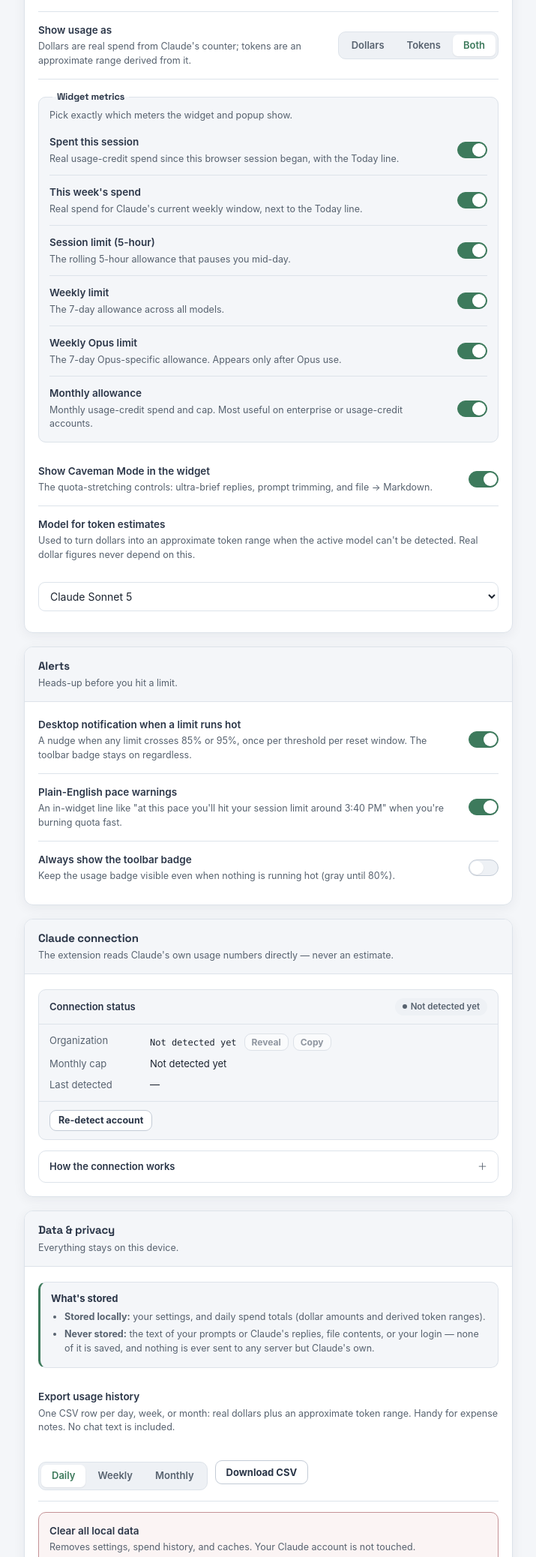
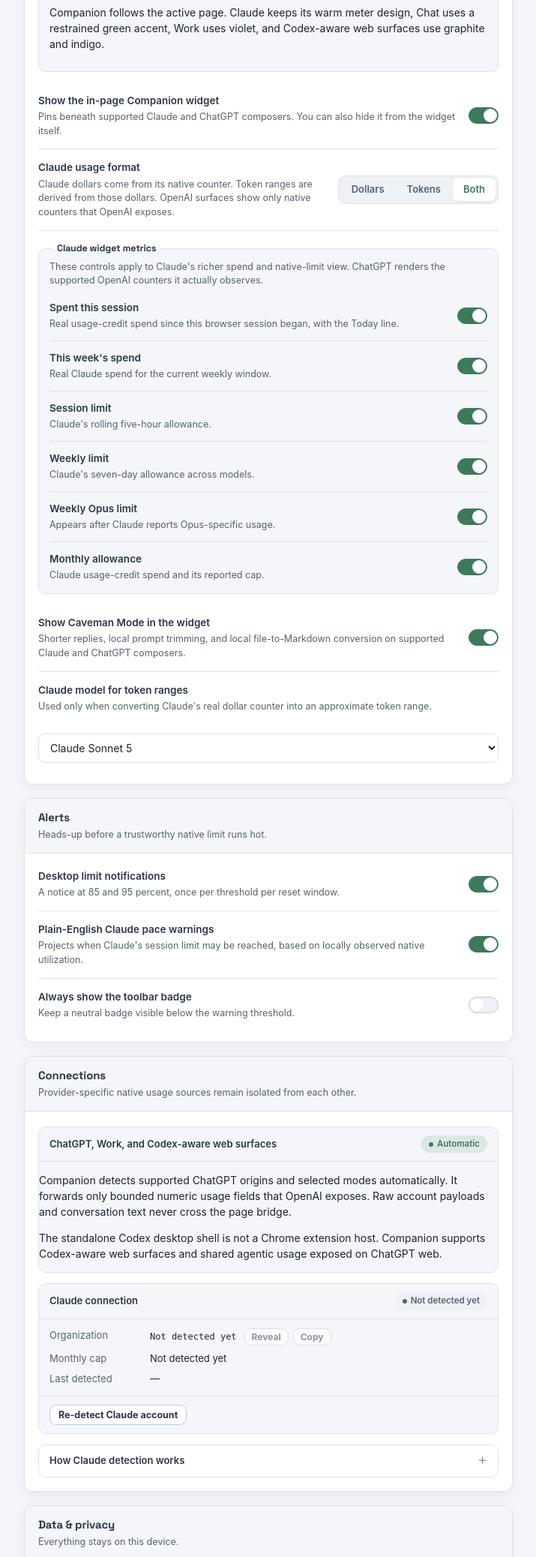
Before and after one commit to zgbrenner/companion, a browser extension: page src/options.html in a window 1280 px wide. Shown: the part 212-2288 px from the top of the page at 75% size, without its empty margins (386-1101 px from the left). Drawn offline with Linux system fonts and the light colour scheme.

Commit message:
feat: make Settings provider-aware

```diff
--- a/src/options.html
+++ b/src/options.html
@@ -3,7 +3,7 @@
 <head>
   <meta charset="utf-8" />
   <meta name="viewport" content="width=device-width, initial-scale=1" />
-  <title>Companion — Settings</title>
+  <title>Companion Settings</title>
   <link rel="stylesheet" href="options.css" />
 </head>
 <body>
@@ -25,30 +25,34 @@
     <nav class="section-nav" aria-label="Settings sections">
       <a href="#display" data-nav="display" class="active" aria-current="page">Display</a>
       <a href="#alerts" data-nav="alerts">Alerts</a>
-      <a href="#connection" data-nav="connection">Claude connection</a>
+      <a href="#connection" data-nav="connection">Connections</a>
       <a href="#privacy" data-nav="privacy">Data &amp; privacy</a>
     </nav>
 
     <main class="content">
-      <!-- ============ Display ============ -->
       <section class="card" id="display">
         <div class="card-header">
           <h2>Display</h2>
-          <p>How usage appears in the widget.</p>
+          <p>Shared controls for Claude and ChatGPT surfaces.</p>
         </div>
         <div class="card-body">
+          <div class="notice">
+            <div class="notice-title">Automatic surface matching</div>
+            <p>Companion follows the active page. Claude keeps its warm meter design, Chat uses a restrained green accent, Work uses violet, and Codex-aware web surfaces use graphite and indigo.</p>
+          </div>
+
           <div class="row">
             <div class="row-text">
-              <label class="row-label" id="lbl-show-widget" for="showWidget">Show the usage widget on Claude</label>
-              <div class="row-desc" id="desc-show-widget">The meter pinned under the chat box. You can also hide it with its ✕ button.</div>
+              <label class="row-label" id="lbl-show-widget" for="showWidget">Show the in-page Companion widget</label>
+              <div class="row-desc" id="desc-show-widget">Pins beneath supported Claude and ChatGPT composers. You can also hide it from the widget itself.</div>
             </div>
             <button type="button" id="showWidget" class="switch" role="switch" aria-checked="true" data-setting="showWidget" aria-labelledby="lbl-show-widget" aria-describedby="desc-show-widget"><span class="switch-knob"></span></button>
           </div>
 
           <div class="row">
             <div class="row-text">
-              <label class="row-label" id="lbl-display-mode">Show usage as</label>
-              <div class="row-desc" id="desc-display-mode">Dollars are real spend from Claude's counter; tokens are an approximate range derived from it.</div>
+              <label class="row-label" id="lbl-display-mode">Claude usage format</label>
+              <div class="row-desc" id="desc-display-mode">Claude dollars come from its native counter. Token ranges are derived from those dollars. OpenAI surfaces show only native counters that OpenAI exposes.</div>
             </div>
             <div class="segmented" role="group" aria-labelledby="lbl-display-mode" data-setting="displayMode">
               <button type="button" class="segment" data-value="dollars">Dollars</button>
@@ -58,54 +62,36 @@
           </div>
 
           <fieldset class="metrics-group">
-            <legend class="metrics-group-legend">Widget metrics</legend>
-            <p class="metrics-group-desc">Pick exactly which meters the widget and popup show.</p>
+            <legend class="metrics-group-legend">Claude widget metrics</legend>
+            <p class="metrics-group-desc">These controls apply to Claude's richer spend and native-limit view. ChatGPT renders the supported OpenAI counters it actually observes.</p>
 
             <div class="row">
-              <div class="row-text">
-                <label class="row-label" id="lbl-session-spend" for="showSessionSpend">Spent this session</label>
-                <div class="row-desc" id="desc-session-spend">Real usage-credit spend since this browser session began, with the Today line.</div>
-              </div>
+              <div class="row-text"><label class="row-label" id="lbl-session-spend" for="showSessionSpend">Spent this session</label><div class="row-desc" id="desc-session-spend">Real usage-credit spend since this browser session began, with the Today line.</div></div>
               <button type="button" id="showSessionSpend" class="switch" role="switch" aria-checked="true" data-setting="showSessionSpend" aria-labelledby="lbl-session-spend" aria-describedby="desc-session-spend"><span class="switch-knob"></span></button>
             </div>
 
             <div class="row">
-              <div class="row-text">
-                <label class="row-label" id="lbl-week-spend" for="showWeekSpend">This week's spend</label>
-                <div class="row-desc" id="desc-week-spend">Real spend for Claude's current weekly window, next to the Today line.</div>
-              </div>
+              <div class="row-text"><label class="row-label" id="lbl-week-spend" for="showWeekSpend">This week's spend</label><div class="row-desc" id="desc-week-spend">Real Claude spend for the current weekly window.</div></div>
               <button type="button" id="showWeekSpend" class="switch" role="switch" aria-checked="true" data-setting="showWeekSpend" aria-labelledby="lbl-week-spend" aria-describedby="desc-week-spend"><span class="switch-knob"></span></button>
             </div>
 
             <div class="row">
-              <div class="row-text">
-                <label class="row-label" id="lbl-session-limit" for="showSessionLimit">Session limit (5-hour)</label>
-                <div class="row-desc" id="desc-session-limit">The rolling 5-hour allowance that pauses you mid-day.</div>
-              </div>
+              <div class="row-text"><label class="row-label" id="lbl-session-limit" for="showSessionLimit">Session limit</label><div class="row-desc" id="desc-session-limit">Claude's rolling five-hour allowance.</div></div>
               <button type="button" id="showSessionLimit" class="switch" role="switch" aria-checked="true" data-setting="showSessionLimit" aria-labelledby="lbl-session-limit" aria-describedby="desc-session-limit"><span class="switch-knob"></span></button>
             </div>
 
             <div class="row">
-              <div class="row-text">
-                <label class="row-label" id="lbl-weekly-limit" for="showWeeklyLimit">Weekly limit</label>
-                <div class="row-desc" id="desc-weekly-limit">The 7-day allowance across all models.</div>
-              </div>
+              <div class="row-text"><label class="row-label" id="lbl-weekly-limit" for="showWeeklyLimit">Weekly limit</label><div class="row-desc" id="desc-weekly-limit">Claude's seven-day allowance across models.</div></div>
               <button type="button" id="showWeeklyLimit" class="switch" role="switch" aria-checked="true" data-setting="showWeeklyLimit" aria-labelledby="lbl-weekly-limit" aria-describedby="desc-weekly-limit"><span class="switch-knob"></span></button>
             </div>
 
             <div class="row">
-              <div class="row-text">
-                <label class="row-label" id="lbl-opus-limit" for="showOpusLimit">Weekly Opus limit</label>
-                <div class="row-desc" id="desc-opus-limit">The 7-day Opus-specific allowance. Appears only after Opus use.</div>
-              </div>
+              <div class="row-text"><label class="row-label" id="lbl-opus-limit" for="showOpusLimit">Weekly Opus limit</label><div class="row-desc" id="desc-opus-limit">Appears after Claude reports Opus-specific usage.</div></div>
               <button type="button" id="showOpusLimit" class="switch" role="switch" aria-checked="true" data-setting="showOpusLimit" aria-labelledby="lbl-opus-limit" aria-describedby="desc-opus-limit"><span class="switch-knob"></span></button>
             </div>
 
             <div class="row">
-              <div class="row-text">
-                <label class="row-label" id="lbl-monthly-credits" for="showMonthlyCredits">Monthly allowance</label>
-                <div class="row-desc" id="desc-monthly-credits">Monthly usage-credit spend and cap. Most useful on enterprise or usage-credit accounts.</div>
-              </div>
+              <div class="row-text"><label class="row-label" id="lbl-monthly-credits" for="showMonthlyCredits">Monthly allowance</label><div class="row-desc" id="desc-monthly-credits">Claude usage-credit spend and its reported cap.</div></div>
               <button type="button" id="showMonthlyCredits" class="switch" role="switch" aria-checked="true" data-setting="showMonthlyCredits" aria-labelledby="lbl-monthly-credits" aria-describedby="desc-monthly-credits"><span class="switch-knob"></span></button>
             </div>
           </fieldset>
@@ -113,136 +99,86 @@
           <div class="row">
             <div class="row-text">
               <label class="row-label" id="lbl-caveman" for="showCavemanMode">Show Caveman Mode in the widget</label>
-              <div class="row-desc" id="desc-caveman">The quota-stretching controls: ultra-brief replies, prompt trimming, and file&nbsp;→&nbsp;Markdown.</div>
+              <div class="row-desc" id="desc-caveman">Shorter replies, local prompt trimming, and local file-to-Markdown conversion on supported Claude and ChatGPT composers.</div>
             </div>
             <button type="button" id="showCavemanMode" class="switch" role="switch" aria-checked="true" data-setting="showCavemanMode" aria-labelledby="lbl-caveman" aria-describedby="desc-caveman"><span class="switch-knob"></span></button>
           </div>
 
           <div class="row row-stack">
-            <div class="row-text">
-              <label class="row-label" for="defaultModel">Model for token estimates</label>
-              <div class="row-desc" id="desc-default-model">Used to turn dollars into an approximate token range when the active model can't be detected. Real dollar figures never depend on this.</div>
-            </div>
+            <div class="row-text"><label class="row-label" for="defaultModel">Claude model for token ranges</label><div class="row-desc" id="desc-default-model">Used only when converting Claude's real dollar counter into an approximate token range.</div></div>
             <select id="defaultModel" data-setting="defaultModel" aria-describedby="desc-default-model"></select>
           </div>
         </div>
       </section>
 
-      <!-- ============ Alerts ============ -->
       <section class="card" id="alerts">
-        <div class="card-header">
-          <h2>Alerts</h2>
-          <p>Heads-up before you hit a limit.</p>
-        </div>
+        <div class="card-header"><h2>Alerts</h2><p>Heads-up before a trustworthy native limit runs hot.</p></div>
         <div class="card-body">
           <div class="row">
-            <div class="row-text">
-              <label class="row-label" id="lbl-desktop-notifications" for="desktopNotifications">Desktop notification when a limit runs hot</label>
-              <div class="row-desc" id="desc-desktop-notifications">A nudge when any limit crosses 85% or 95%, once per threshold per reset window. The toolbar badge stays on regardless.</div>
-            </div>
+            <div class="row-text"><label class="row-label" id="lbl-desktop-notifications" for="desktopNotifications">Desktop limit notifications</label><div class="row-desc" id="desc-desktop-notifications">A notice at 85 and 95 percent, once per threshold per reset window.</div></div>
             <button type="button" id="desktopNotifications" class="switch" role="switch" aria-checked="true" data-setting="desktopNotifications" aria-labelledby="lbl-desktop-notifications" aria-describedby="desc-desktop-notifications"><span class="switch-knob"></span></button>
           </div>
-
           <div class="row">
-            <div class="row-text">
-              <label class="row-label" id="lbl-pace-warnings" for="showPlainEnglishTips">Plain-English pace warnings</label>
-              <div class="row-desc" id="desc-pace-warnings">An in-widget line like "at this pace you'll hit your session limit around 3:40 PM" when you're burning quota fast.</div>
-            </div>
+            <div class="row-text"><label class="row-label" id="lbl-pace-warnings" for="showPlainEnglishTips">Plain-English Claude pace warnings</label><div class="row-desc" id="desc-pace-warnings">Projects when Claude's session limit may be reached, based on locally observed native utilization.</div></div>
             <button type="button" id="showPlainEnglishTips" class="switch" role="switch" aria-checked="true" data-setting="showPlainEnglishTips" aria-labelledby="lbl-pace-warnings" aria-describedby="desc-pace-warnings"><span class="switch-knob"></span></button>
           </div>
-
           <div class="row">
-            <div class="row-text">
-              <label class="row-label" id="lbl-always-badge" for="alwaysShowBadge">Always show the toolbar badge</label>
-              <div class="row-desc" id="desc-always-badge">Keep the usage badge visible even when nothing is running hot (gray until 80%).</div>
-            </div>
+            <div class="row-text"><label class="row-label" id="lbl-always-badge" for="alwaysShowBadge">Always show the toolbar badge</label><div class="row-desc" id="desc-always-badge">Keep a neutral badge visible below the warning threshold.</div></div>
             <button type="button" id="alwaysShowBadge" class="switch" role="switch" aria-checked="false" data-setting="alwaysShowBadge" aria-labelledby="lbl-always-badge" aria-describedby="desc-always-badge"><span class="switch-knob"></span></button>
           </div>
         </div>
       </section>
 
-      <!-- ============ Claude connection ============ -->
       <section class="card" id="connection">
-        <div class="card-header">
-          <h2>Claude connection</h2>
-          <p>The extension reads Claude's own usage numbers directly — never an estimate.</p>
-        </div>
+        <div class="card-header"><h2>Connections</h2><p>Provider-specific native usage sources remain isolated from each other.</p></div>
         <div class="card-body">
           <div class="panel">
-            <div class="panel-head">
-              <span class="panel-title">Connection status</span>
-              <span class="badge badge-muted" id="connection-badge" aria-live="polite">Checking…</span>
-            </div>
+            <div class="panel-head"><span class="panel-title">ChatGPT, Work, and Codex-aware web surfaces</span><span class="badge badge-ok">Automatic</span></div>
+            <p>Companion detects supported ChatGPT origins and selected modes automatically. It forwards only bounded numeric usage fields that OpenAI exposes. Raw account payloads and conversation text never cross the page bridge.</p>
+            <p>The standalone Codex desktop shell is not a Chrome extension host. Companion supports Codex-aware web surfaces and shared agentic usage exposed on ChatGPT web.</p>
+          </div>
+
+          <div class="panel">
+            <div class="panel-head"><span class="panel-title">Claude connection</span><span class="badge badge-muted" id="connection-badge" aria-live="polite">Checking…</span></div>
             <dl class="panel-grid">
               <dt>Organization</dt>
-              <dd>
-                <span id="detected-organization" class="mono">Not detected yet</span>
-                <span class="mini-actions">
-                  <button type="button" class="btn btn-secondary btn-xs" id="toggle-organization" disabled>Reveal</button>
-                  <button type="button" class="btn btn-secondary btn-xs" id="copy-organization" disabled>Copy</button>
-                </span>
-              </dd>
-              <dt>Monthly cap</dt>
-              <dd id="detected-cap">Not detected yet</dd>
-              <dt>Last detected</dt>
-              <dd id="cache-age">—</dd>
+              <dd><span id="detected-organization" class="mono">Not detected yet</span><span class="mini-actions"><button type="button" class="btn btn-secondary btn-xs" id="toggle-organization" disabled>Reveal</button><button type="button" class="btn btn-secondary btn-xs" id="copy-organization" disabled>Copy</button></span></dd>
+              <dt>Monthly cap</dt><dd id="detected-cap">Not detected yet</dd>
+              <dt>Last detected</dt><dd id="cache-age">Not detected yet</dd>
             </dl>
-            <div class="panel-foot">
-              <button type="button" class="btn btn-secondary btn-sm" id="clear-org-cache">Re-detect account</button>
-              <span class="mini-status" id="account-action-status" aria-live="polite"></span>
-            </div>
+            <div class="panel-foot"><button type="button" class="btn btn-secondary btn-sm" id="clear-org-cache">Re-detect Claude account</button><span class="mini-status" id="account-action-status" aria-live="polite"></span></div>
           </div>
 
           <details class="disclosure">
-            <summary>How the connection works</summary>
-            <div class="disclosure-body">
-              <p>The active organization is discovered from Claude's own <code>lastActiveOrg</code> cookie, falling back to <code>/api/organizations</code>. The monthly cap comes straight from Claude's usage response (<code>/usage</code> or <code>overage_spend_limit</code>) — nothing is hardcoded.</p>
-              <p>Only the non-secret organization identifier is cached locally (up to 48 hours) so limits load instantly. The extension never reads, stores, or transmits your session cookie, and makes only read requests — it can't change your account.</p>
-            </div>
+            <summary>How Claude detection works</summary>
+            <div class="disclosure-body"><p>The organization is discovered from Claude's own active-organization state, with its organizations endpoint as a fallback. The monthly cap comes from Claude's usage response. Nothing is hardcoded.</p><p>Only the non-secret organization identifier is cached locally. Companion never reads, stores, or transmits your session cookie and makes read requests only.</p></div>
           </details>
         </div>
       </section>
 
-      <!-- ============ Data & privacy ============ -->
       <section class="card" id="privacy">
-        <div class="card-header">
-          <h2>Data &amp; privacy</h2>
-          <p>Everything stays on this device.</p>
-        </div>
+        <div class="card-header"><h2>Data &amp; privacy</h2><p>Everything stays on this device.</p></div>
         <div class="card-body">
           <div class="notice notice-privacy">
-            <div class="notice-title">What's stored</div>
+            <div class="notice-title">What is stored</div>
             <ul>
-              <li><strong>Stored locally:</strong> your settings, and daily spend totals (dollar amounts and derived token ranges).</li>
-              <li><strong>Never stored:</strong> the text of your prompts or Claude's replies, file contents, or your login — none of it is saved, and nothing is ever sent to any server but Claude's own.</li>
+              <li><strong>Stored locally:</strong> settings, Claude daily spend totals, bounded OpenAI usage snapshots, and small provider caches.</li>
+              <li><strong>Never stored:</strong> prompt or reply text, file contents, passwords, login cookies, or raw provider account payloads.</li>
+              <li><strong>Never contacted:</strong> Companion has no analytics, telemetry, tracking, or third-party backend.</li>
             </ul>
           </div>
 
           <div class="row row-stack">
-            <div class="row-text">
-              <div class="row-label" id="lbl-export">Export usage history</div>
-              <div class="row-desc">One CSV row per day, week, or month: real dollars plus an approximate token range. Handy for expense notes. No chat text is included.</div>
-            </div>
+            <div class="row-text"><div class="row-label" id="lbl-export">Export Claude usage history</div><div class="row-desc">One CSV row per day, week, or month with real dollars and the derived token range. No chat text is included.</div></div>
             <div class="row-actions">
-              <div class="segmented" data-setting="exportGranularity" role="group" aria-labelledby="lbl-export">
-                <button type="button" class="segment" data-value="daily">Daily</button>
-                <button type="button" class="segment" data-value="weekly">Weekly</button>
-                <button type="button" class="segment" data-value="monthly">Monthly</button>
-              </div>
-              <button type="button" class="btn btn-secondary" id="export-csv">Download CSV</button>
-              <span class="mini-status" id="export-status" aria-live="polite"></span>
+              <div class="segmented" data-setting="exportGranularity" role="group" aria-labelledby="lbl-export"><button type="button" class="segment" data-value="daily">Daily</button><button type="button" class="segment" data-value="weekly">Weekly</button><button type="button" class="segment" data-value="monthly">Monthly</button></div>
+              <button type="button" class="btn btn-secondary" id="export-csv">Download CSV</button><span class="mini-status" id="export-status" aria-live="polite"></span>
             </div>
           </div>
 
           <div class="danger">
-            <div class="danger-head">
-              <div class="row-label">Clear all local data</div>
-              <div class="row-desc">Removes settings, spend history, and caches. Your Claude account is not touched.</div>
-            </div>
-            <div class="row-actions">
-              <button type="button" class="btn btn-danger" id="clear-all-data">Clear all local data</button>
-              <span class="mini-status" id="clear-data-status" aria-live="polite"></span>
-            </div>
+            <div class="danger-head"><div class="row-label">Clear all local data</div><div class="row-desc">Removes settings, usage history, OpenAI snapshots, and caches. Provider accounts and conversations are not touched.</div></div>
+            <div class="row-actions"><button type="button" class="btn btn-danger" id="clear-all-data">Clear all local data</button><span class="mini-status" id="clear-data-status" aria-live="polite"></span></div>
           </div>
         </div>
       </section>
```
